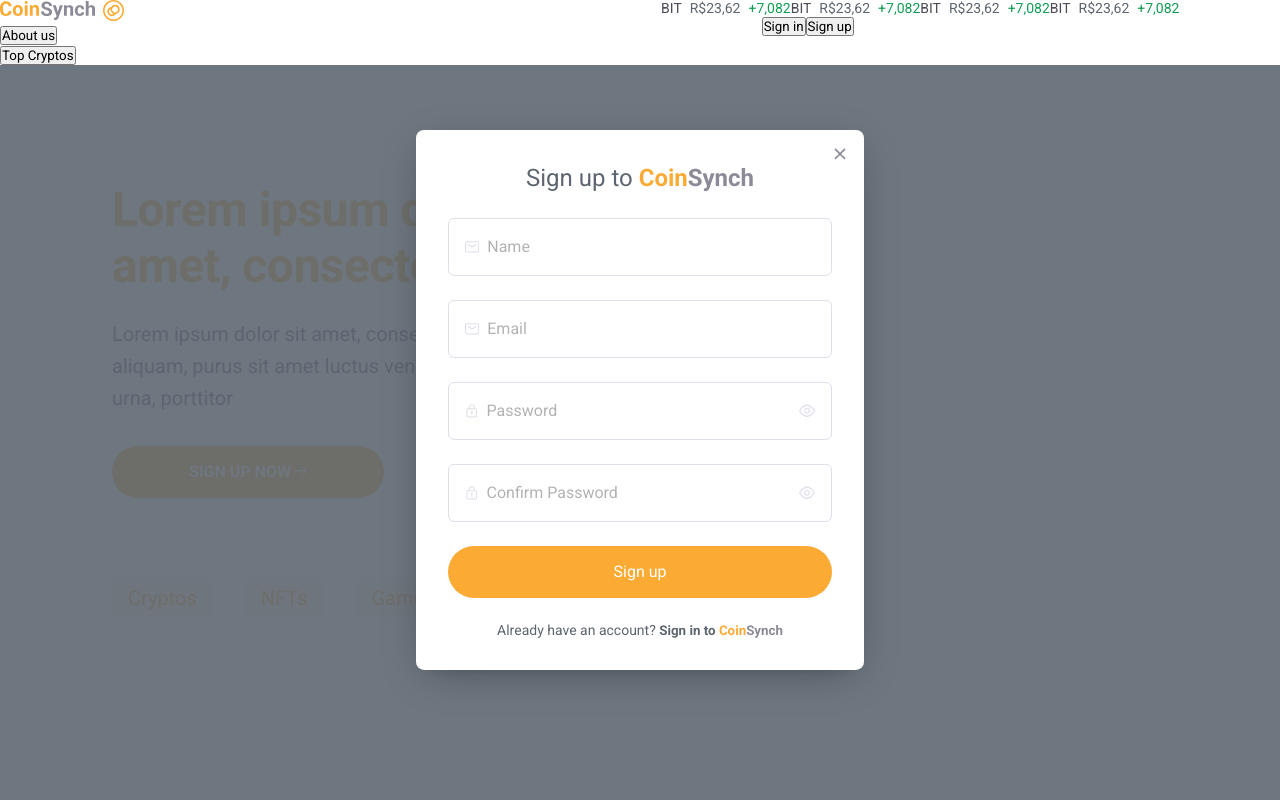
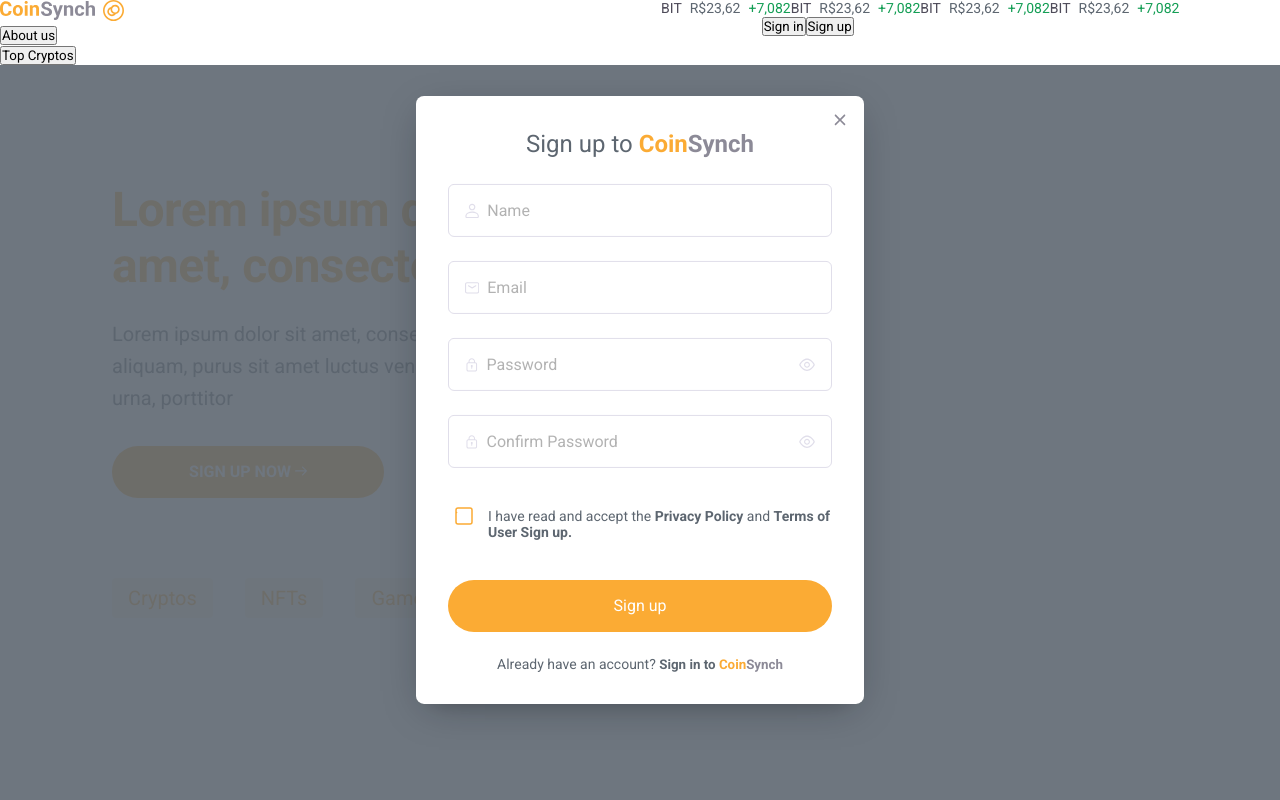
Before and after one commit to pedrohfd/coin-synch, a React (Vite) app: page / in a window 1280 px wide. Both pictures are taken after a click on the button "Sign up". Shown: the top 800 px of the page. Built offline with nearby package versions, Linux system fonts and the light colour scheme; data requests are answered from the project's data file.

Commit message:
feat: create sign up

```diff
--- /dev/null
+++ b/src/assets/Svg/Check/index.tsx
@@ -0,0 +1,9 @@
+export const Check = () => (
+  <svg viewBox='0 0 64 64' height='1rem' width='1rem'>
+    <path
+      d='M 0 16 V 56 A 8 8 90 0 0 8 64 H 56 A 8 8 90 0 0 64 56 V 8 A 8 8 90 0 0 56 0 H 8 A 8 8 90 0 0 0 8 V 16 L 32 48 L 64 16 V 8 A 8 8 90 0 0 56 0 H 8 A 8 8 90 0 0 0 8 V 56 A 8 8 90 0 0 8 64 H 56 A 8 8 90 0 0 64 56 V 16'
+      pathLength='575.0541381835938'
+      className='path'
+    ></path>
+  </svg>
+)
--- /dev/null
+++ b/src/assets/Svg/People/index.tsx
@@ -0,0 +1,10 @@
+export const People = () => (
+  <svg width='16' height='16' viewBox='0 0 16 16' fill='none'>
+    <path
+      fill-rule='evenodd'
+      clip-rule='evenodd'
+      d='M6.32203 2.00868C7.24857 1.08214 8.75078 1.08214 9.67733 2.00868C10.6039 2.93522 10.6039 4.43743 9.67733 5.36397C8.75078 6.29051 7.24857 6.29051 6.32203 5.36397C5.39549 4.43743 5.39549 2.93522 6.32203 2.00868ZM5.40695 1.0936C6.83888 -0.338328 9.16048 -0.338328 10.5924 1.0936C12.0243 2.52553 12.0243 4.84712 10.5924 6.27905C9.16048 7.71098 6.83888 7.71098 5.40695 6.27905C3.97503 4.84712 3.97503 2.52553 5.40695 1.0936ZM7.9997 8.65401C6.15957 8.65401 4.31759 9.09889 2.91353 9.91628C1.51529 10.7303 0.450684 11.9844 0.450684 13.6079V14.4706C0.450684 15.3042 1.12689 15.9804 1.96049 15.9804H14.0389C14.8725 15.9804 15.5487 15.3042 15.5487 14.4706V13.6079C15.5487 11.9844 14.4841 10.7303 13.0859 9.91628C11.6818 9.09889 9.83984 8.65401 7.9997 8.65401ZM1.7448 13.6079C1.7448 12.6207 2.38498 11.7214 3.56462 11.0347C4.73844 10.3513 6.34745 9.94813 7.9997 9.94813C9.65196 9.94813 11.261 10.3513 12.4348 11.0347C13.6144 11.7214 14.2546 12.6207 14.2546 13.6079V14.4706C14.2546 14.5895 14.1578 14.6863 14.0389 14.6863H1.96049C1.84161 14.6863 1.7448 14.5895 1.7448 14.4706V13.6079Z'
+      fill='currentColor'
+    />
+  </svg>
+)
--- a/src/components/SignUp/index.tsx
+++ b/src/components/SignUp/index.tsx
@@ -10,6 +10,7 @@ import {
   DialogPortal,
   DialogTitle,
   DialogTrigger,
+  FormCheckbox,
   FormContainer,
   FormControl,
   FormField,
@@ -19,6 +20,8 @@ import {
   SignIn,
 } from './styles'
 import { Close } from '../../assets/Svg/Close'
+import { People } from '../../assets/Svg/People'
+import { Check } from '../../assets/Svg/Check'
 
 export const SignUp = ({ children }: PropsWithChildren) => {
   const [isPasswordShown, setIsPasswordShown] = useState('password')
@@ -56,21 +59,20 @@ export const SignUp = ({ children }: PropsWithChildren) => {
           <FormContainer>
             <FormField name='name'>
               <FormInputArea>
-                <Letter />
+                <People />
 
                 <FormControl asChild>
-                  <input type='text' placeholder='Name' required />
+                  <input
+                    type='text'
+                    placeholder='Name'
+                    required
+                    pattern="[A-Za-zÀ-ÿ\s']+"
+                  />
                 </FormControl>
               </FormInputArea>
 
-              <FormMessage name='name' match='valueMissing'>
-                Enter your name
-              </FormMessage>
-              <FormMessage
-                match={(value: string, formData: FormData) =>
-                  value !== formData.get('password')
-                }
-              >
+              <FormMessage match='valueMissing'>Enter your name</FormMessage>
+              <FormMessage match='patternMismatch'>
                 Please provide a valid name
               </FormMessage>
             </FormField>
@@ -147,6 +149,26 @@ export const SignUp = ({ children }: PropsWithChildren) => {
               </FormMessage>
             </FormField>
 
+            <FormField name='checkbox'>
+              <div className='checkbox'>
+                <FormControl asChild>
+                  <FormCheckbox className='container'>
+                    <input type='checkbox' required />
+                    <Check />
+
+                    <p>
+                      I have read and accept the <span>Privacy Policy</span> and{' '}
+                      <span>Terms of User Sign up.</span>
+                    </p>
+                  </FormCheckbox>
+                </FormControl>
+              </div>
+
+              <FormMessage match='valueMissing'>
+                You must accept the terms and conditions
+              </FormMessage>
+            </FormField>
+
             <FormSubmit asChild>
               <button>Sign up</button>
             </FormSubmit>
--- a/src/components/SignUp/styles.ts
+++ b/src/components/SignUp/styles.ts
@@ -166,28 +166,50 @@ export const FormControl = styled(Control)`
   padding: 1rem 0;
 
   font-size: 1rem;
-  line-height: 1.5rem;
   color: ${({ theme }) => theme.textBase};
   opacity: 0.55;
 `
 
-export const FormForgetPassword = styled.a`
-  display: block;
+export const FormCheckbox = styled.label`
+  display: flex;
+  opacity: 1;
 
-  text-align: right;
+  input {
+    display: none;
+  }
 
-  font-size: 0.75rem;
-  line-height: 0.875rem;
-  color: ${({ theme }) => theme.secondary[500]};
+  svg {
+    cursor: pointer;
+    overflow: visible;
+  }
 
-  margin-top: 0.5rem;
+  p {
+    margin-left: 1rem;
 
-  cursor: pointer;
+    color: ${({ theme }) => theme.textBase};
 
-  transition: color 0.2s;
+    font-size: 0.875rem;
+    line-height: 1rem;
 
-  &:hover {
-    color: ${({ theme }) => theme.primary[500]};
+    span {
+      font-weight: 700;
+    }
+  }
+
+  .path {
+    fill: none;
+    stroke: ${({ theme }) => theme.primary[500]};
+    stroke-width: 6;
+    stroke-linecap: round;
+    stroke-linejoin: round;
+    transition: stroke-dasharray 0.5s ease, stroke-dashoffset 0.5s ease;
+    stroke-dasharray: 241 9999999;
+    stroke-dashoffset: 0;
+  }
+
+  & input:checked ~ svg .path {
+    stroke-dasharray: 70.5096664428711 9999999;
+    stroke-dashoffset: -262.2723388671875;
   }
 `
 
```
